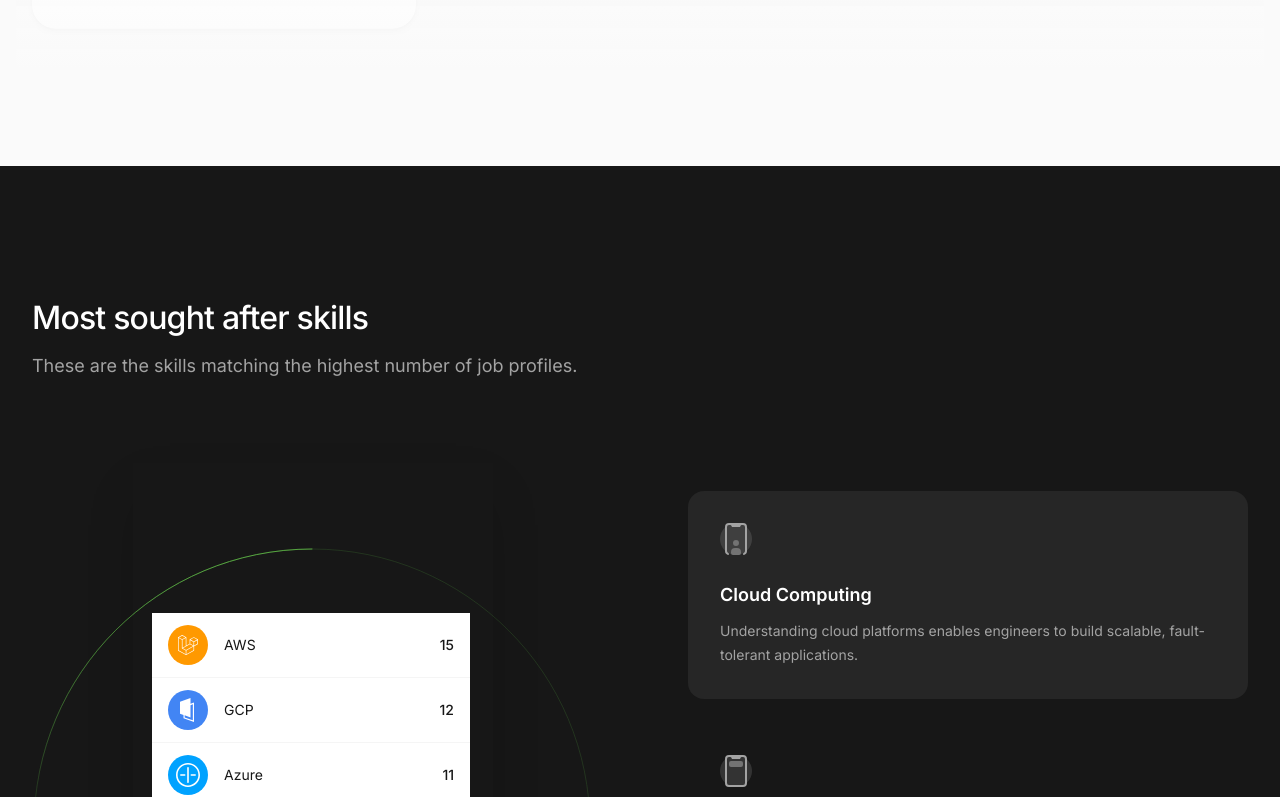
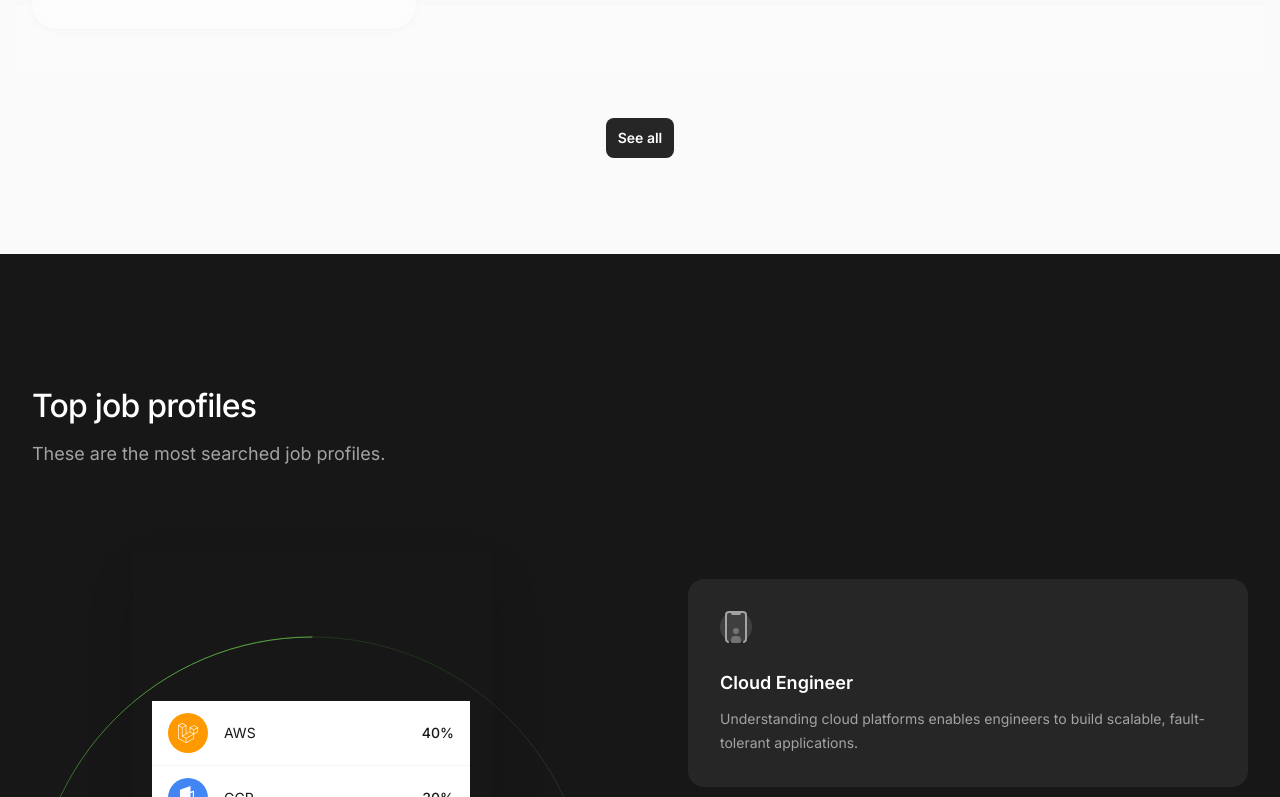
Before and after one commit to dnna/justredi-skills, a Next.js app: page /test in a window 1280 px wide. Shown: the part 3123-3920 px from the top of the page. Built offline with nearby package versions, Linux system fonts and the light colour scheme.

Commit message:
Reviews section

```diff
--- a/components/PrimaryFeatures.tsx
+++ b/components/PrimaryFeatures.tsx
@@ -31,20 +31,20 @@ interface CustomAnimationProps {
 
 const features = [
   {
-    name: "Cloud Computing",
+    name: "Cloud Engineer",
     description: "Understanding cloud platforms enables engineers to build scalable, fault-tolerant applications.",
     icon: DeviceUserIcon,
     screen: Top10PlatformsScreen,
   },
   {
-    name: "Version Control Systems",
+    name: "Software Engineer",
     description:
       "Proficiency in tools like Git is vital for managing code changes and collaborating with other developers.",
     icon: DeviceNotificationIcon,
     screen: Top10TechsScreen,
   },
   {
-    name: "Database Management",
+    name: "Database Engineer",
     description: "Skills in designing and managing databases are crucial for handling data storage and retrieval.",
     icon: DeviceTouchIcon,
     screen: Top10DatabasesScreen,
@@ -176,49 +176,49 @@ function Top10TechsScreen(props: ScreenProps) {
   const top10Techs = [
     {
       name: "Laravel",
-      amount: "15",
+      amount: "15%",
       color: "#F9322C",
       logo: LaravelLogo,
     },
     {
       name: "Tuple",
-      amount: "12",
+      amount: "12%",
       color: "#5A67D8",
       logo: TupleLogo,
     },
     {
       name: "Transistor",
-      amount: "11",
+      amount: "11%",
       color: "#2A5B94",
       logo: TransistorLogo,
     },
     {
       name: "Diageo",
-      amount: "7",
+      amount: "7%",
       color: "#3320A7",
       logo: DiageoLogo,
     },
     {
       name: "StaticKit",
-      amount: "7",
+      amount: "7%",
       color: "#2A3034",
       logo: StaticKitLogo,
     },
     {
       name: "Statamic",
-      amount: "5",
+      amount: "5%",
       color: "#0EA5E9",
       logo: StatamicLogo,
     },
     {
       name: "Mirage",
-      amount: "5",
+      amount: "5%",
       color: "#16A34A",
       logo: MirageLogo,
     },
     {
       name: "Reversable",
-      amount: "3",
+      amount: "3%",
       color: "#8D8D8D",
       logo: ReversableLogo,
     },
@@ -230,19 +230,19 @@ function Top10PlatformsScreen(props: ScreenProps) {
   const data = [
     {
       name: "AWS",
-      amount: "15",
+      amount: "40%",
       color: "#FF9900",
       logo: LaravelLogo,
     },
     {
       name: "GCP",
-      amount: "12",
+      amount: "30%",
       color: "#4285F4",
       logo: TupleLogo,
     },
     {
       name: "Azure",
-      amount: "11",
+      amount: "30%",
       color: "#00A2FF",
       logo: TransistorLogo,
     },
@@ -254,19 +254,19 @@ function Top10DatabasesScreen(props: ScreenProps) {
   const data = [
     {
       name: "PostgreSQL",
-      amount: "15",
+      amount: "15%",
       color: "#336791",
       logo: LaravelLogo,
     },
     {
       name: "MySQL",
-      amount: "12",
+      amount: "12%",
       color: "#00758F",
       logo: TupleLogo,
     },
     {
       name: "MongoDB",
-      amount: "11",
+      amount: "11%",
       color: "#13AA52",
       logo: TransistorLogo,
     },
@@ -472,10 +472,8 @@ export function PrimaryFeatures() {
     <section id="features" aria-label="Features for investing all your money" className="bg-gray-900 py-20 sm:py-32">
       <Container>
         <div className="mx-auto max-w-2xl lg:mx-0 lg:max-w-3xl">
-          <h2 className="text-3xl font-medium tracking-tight text-white">Most sought after skills</h2>
-          <p className="mt-2 text-lg text-gray-400">
-            These are the skills matching the highest number of job profiles.
-          </p>
+          <h2 className="text-3xl font-medium tracking-tight text-white">Top job profiles</h2>
+          <p className="mt-2 text-lg text-gray-400">These are the most searched job profiles.</p>
         </div>
       </Container>
       <div className="mt-16 md:hidden">
--- a/components/Reviews.tsx
+++ b/components/Reviews.tsx
@@ -5,6 +5,7 @@ import clsx from "clsx";
 import { useInView } from "framer-motion";
 
 import { Container } from "@/components/Container";
+import { Button } from "@/components/Button";
 
 interface Review {
   title: string;
@@ -195,6 +196,13 @@ export function Reviews() {
         {/*  Lorem Ipsum*/}
         {/*</p>*/}
         <ReviewGrid />
+        <div>
+          <div className="mt-12 flex flex-wrap items-center justify-center gap-x-6 gap-y-4">
+            <Button type="submit">
+              <span>See all</span>
+            </Button>
+          </div>
+        </div>
       </Container>
     </section>
   );
--- a/components/SecondaryFeatures.tsx
+++ b/components/SecondaryFeatures.tsx
@@ -111,7 +111,7 @@ export function SecondaryFeatures() {
         <div>
           <div className="mt-12 flex flex-wrap items-center justify-center gap-x-6 gap-y-4">
             <Button type="submit">
-              <span className="ml-2.5">Explore learning opportunities</span>
+              <span>Explore learning opportunities</span>
             </Button>
           </div>
         </div>
```
